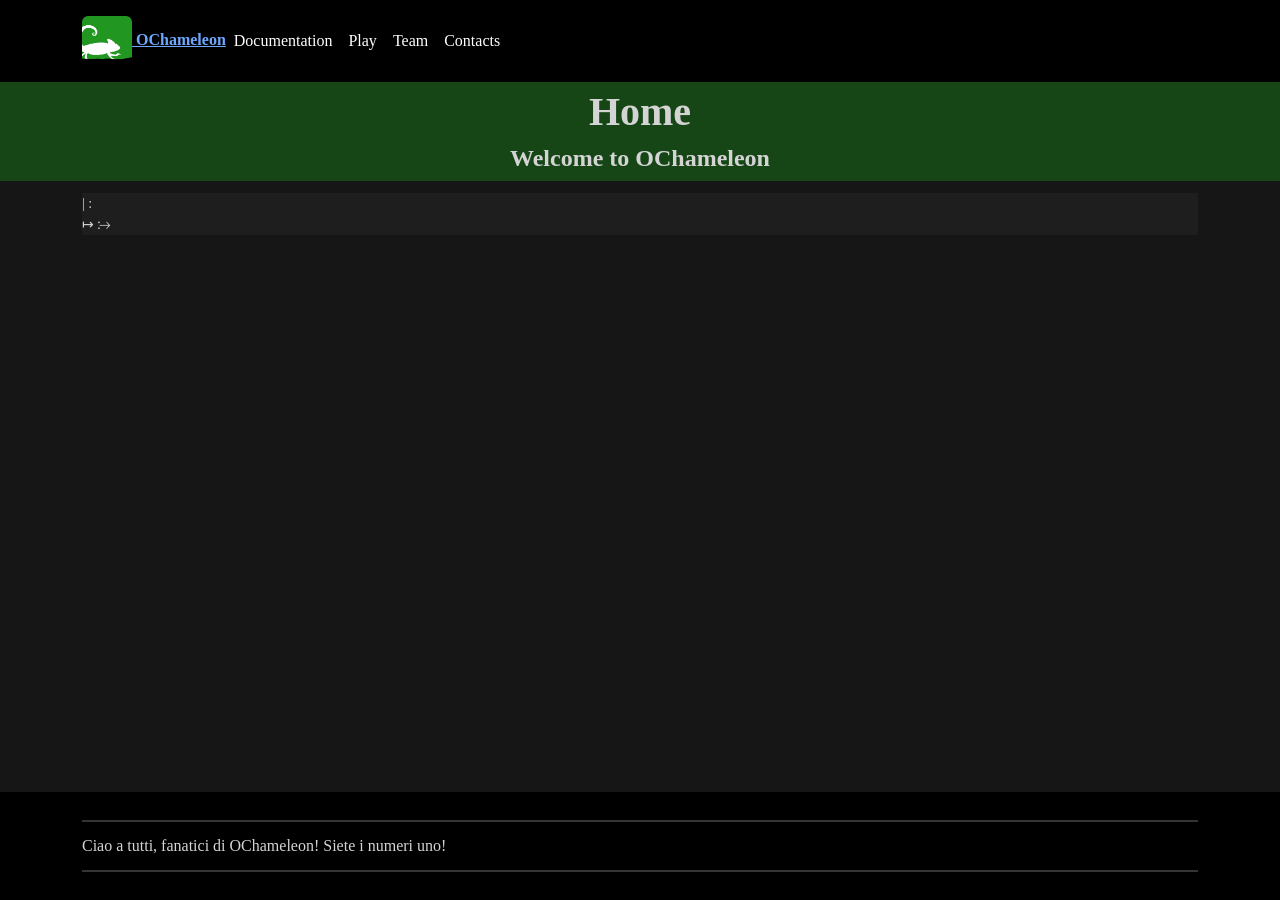
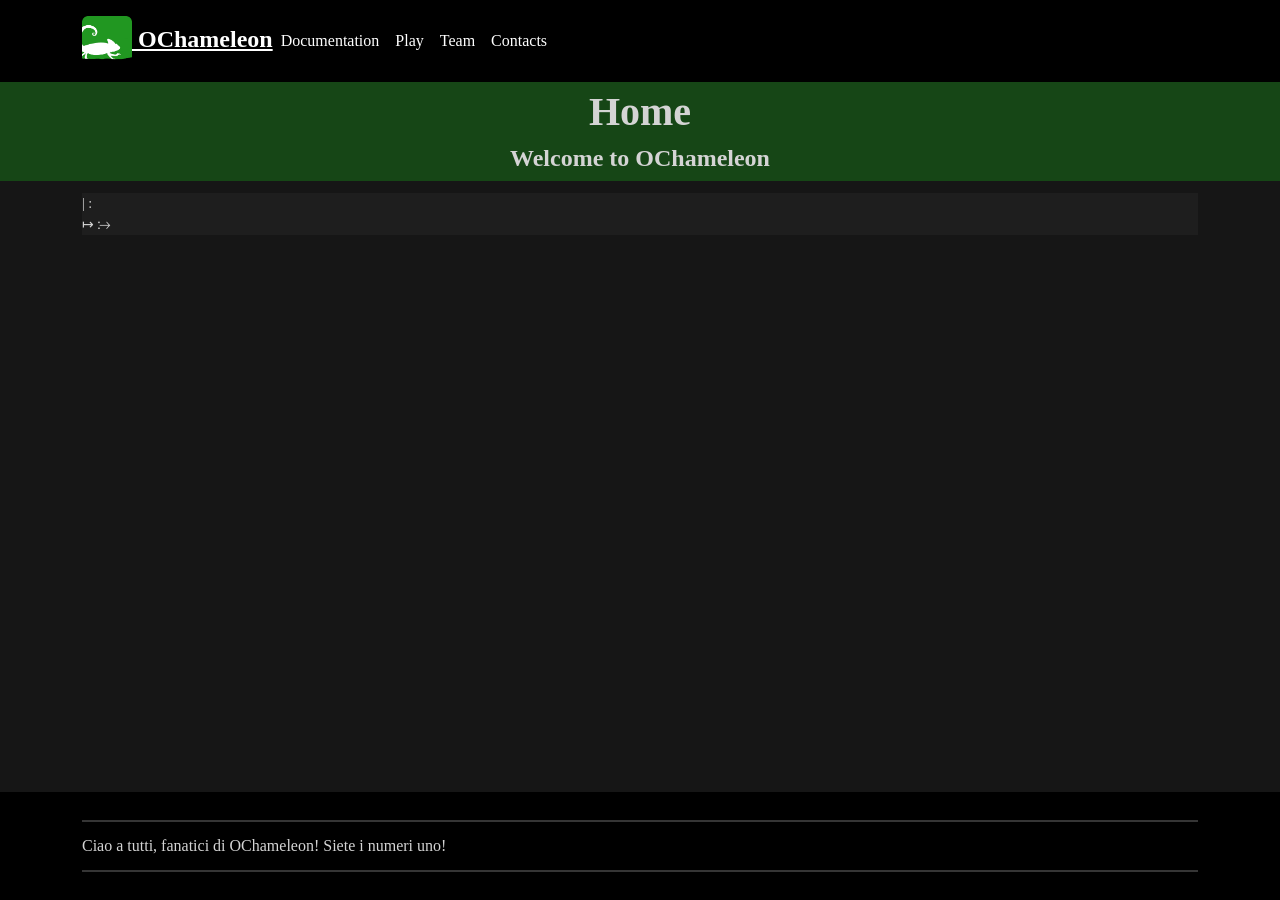
Before and after one commit to ochameleon/ochameleon.github.io, a Jekyll site: the page built from index.html, in a window 1280 px wide. Built offline with Jekyll 4.4.1, drawn with Linux system fonts in a browser that asks for light colours; some web fonts are replaced.

Commit message:
Making corner logo higlight exacly as the rest of navbar items

```diff
--- a/_includes/menu.html
+++ b/_includes/menu.html
@@ -1,6 +1,6 @@
 <nav class="navbar navbar-expand-lg navbar-dark fixed-top p-3">
     <div class="container">
-        <a href="{{ '/' | relative_url }}">
+        <a href="{{ '/' | relative_url }}" class="corner-name {% if page.url == '/documentation.html' %}active{% endif %}">
             <img src="{{ '/files/logo/colour-icon-square-top.png' | relative_url }}" class="corner-logo" width="50" alt="Logo">
             <b>OChameleon</b>
         </a>
--- a/static/style.css
+++ b/static/style.css
@@ -25,8 +25,23 @@
     background-color: rgb(0, 0, 0);
 }
 
-.navbar-brand {
+.corner-name {
     font-size: x-large;
+    color: rgb(255, 255, 255);
+}
+
+.corner-name a {
+    text-decoration: bold;
+    color: rgb(255, 255, 255);
+}
+
+.corner-name a:hover {
+    color: rgb(33, 151, 33);
+}
+
+.corner-name a.active {
+    color: rgb(33, 151, 33);
+    text-decoration: underline;
 }
 
 .navbar-nav .nav-item .nav-link {
```
